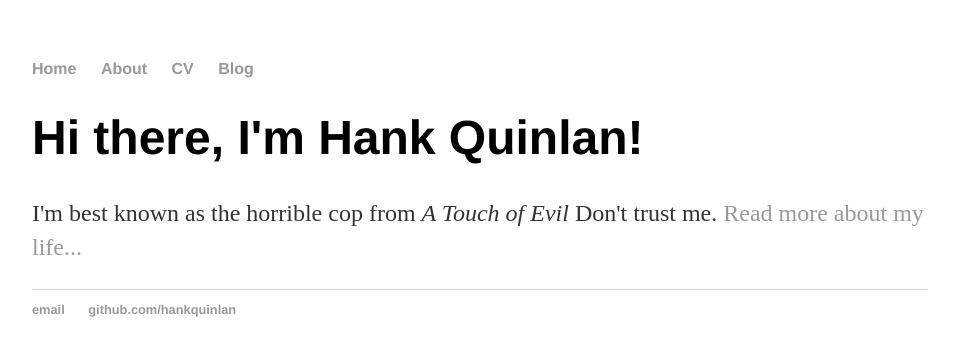
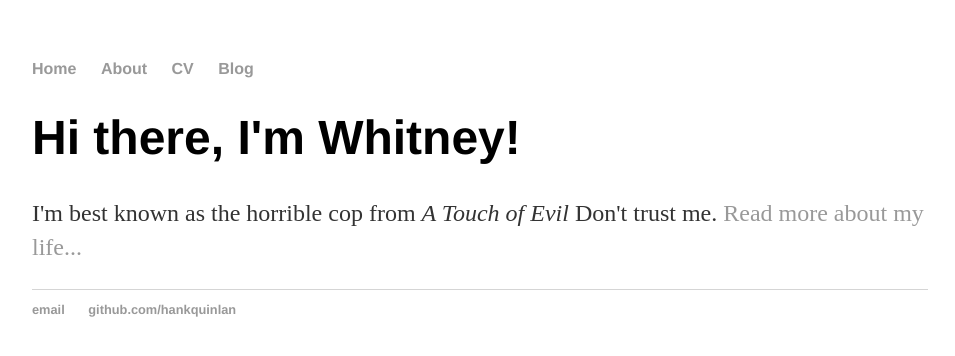
Before and after one commit to chickengirl/chickengirl.github.io, a Jekyll site: the page built from index.html, in a window 1280 px wide. Shown: the top 356 px of the page, without its empty margins (160-1115 px from the left). Built offline with Jekyll 4.4.1, drawn with Linux system fonts in a browser that asks for light colours.

Commit message:
Update index.html

```diff
--- a/index.html
+++ b/index.html
@@ -1,8 +1,8 @@
 ---
 layout: default
-title: Hank Quinlan, Horrible Cop
+title: Whitney Schmidt, Horrible Cop
 ---
 <div class="blurb">
-	<h1>Hi there, I'm Hank Quinlan!</h1>
+	<h1>Hi there, I'm Whitney!</h1>
 	<p>I'm best known as the horrible cop from <em>A Touch of Evil</em> Don't trust me. <a href="/about">Read more about my life...</a></p>
 </div><!-- /.blurb -->
```
